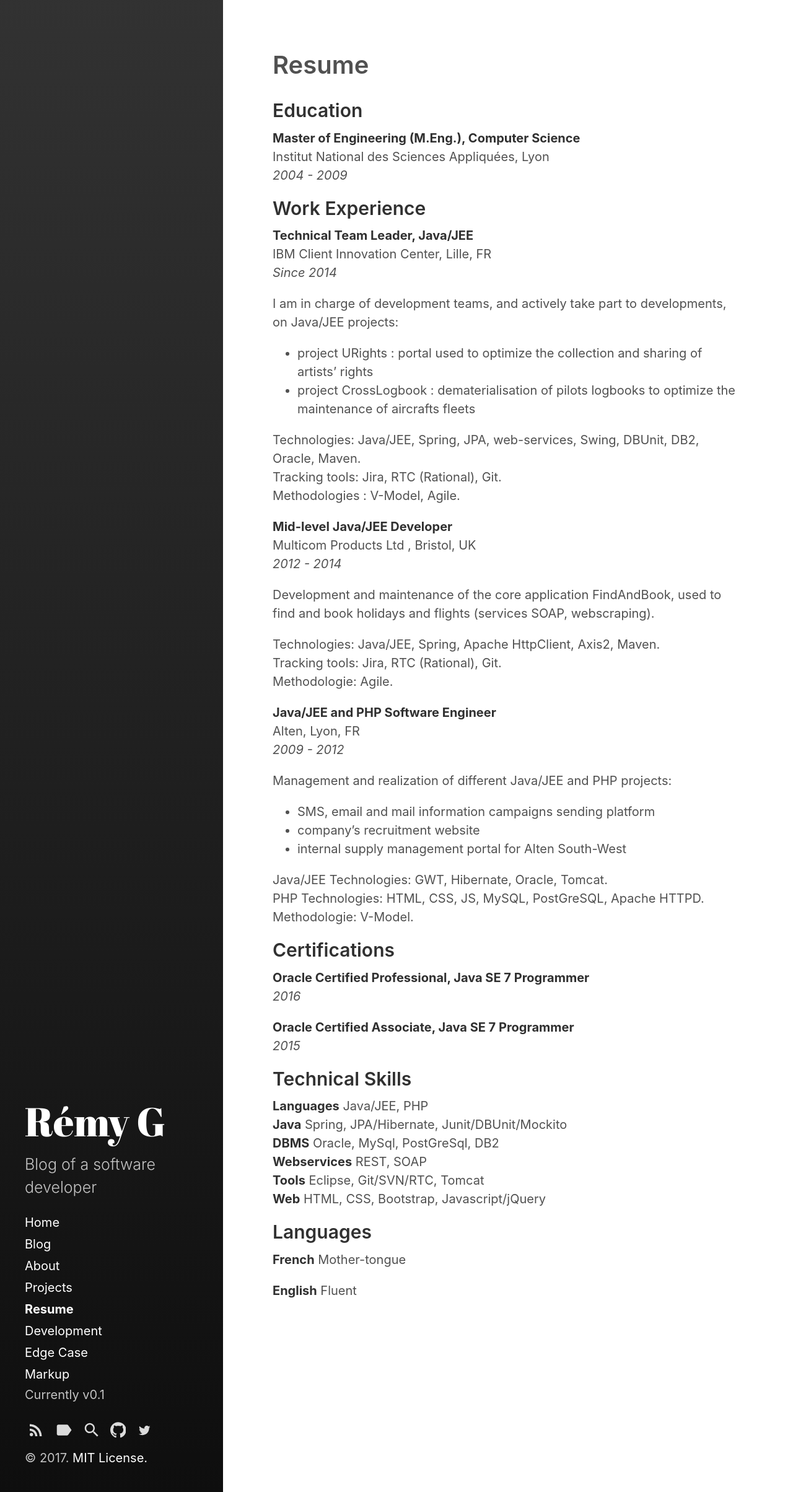
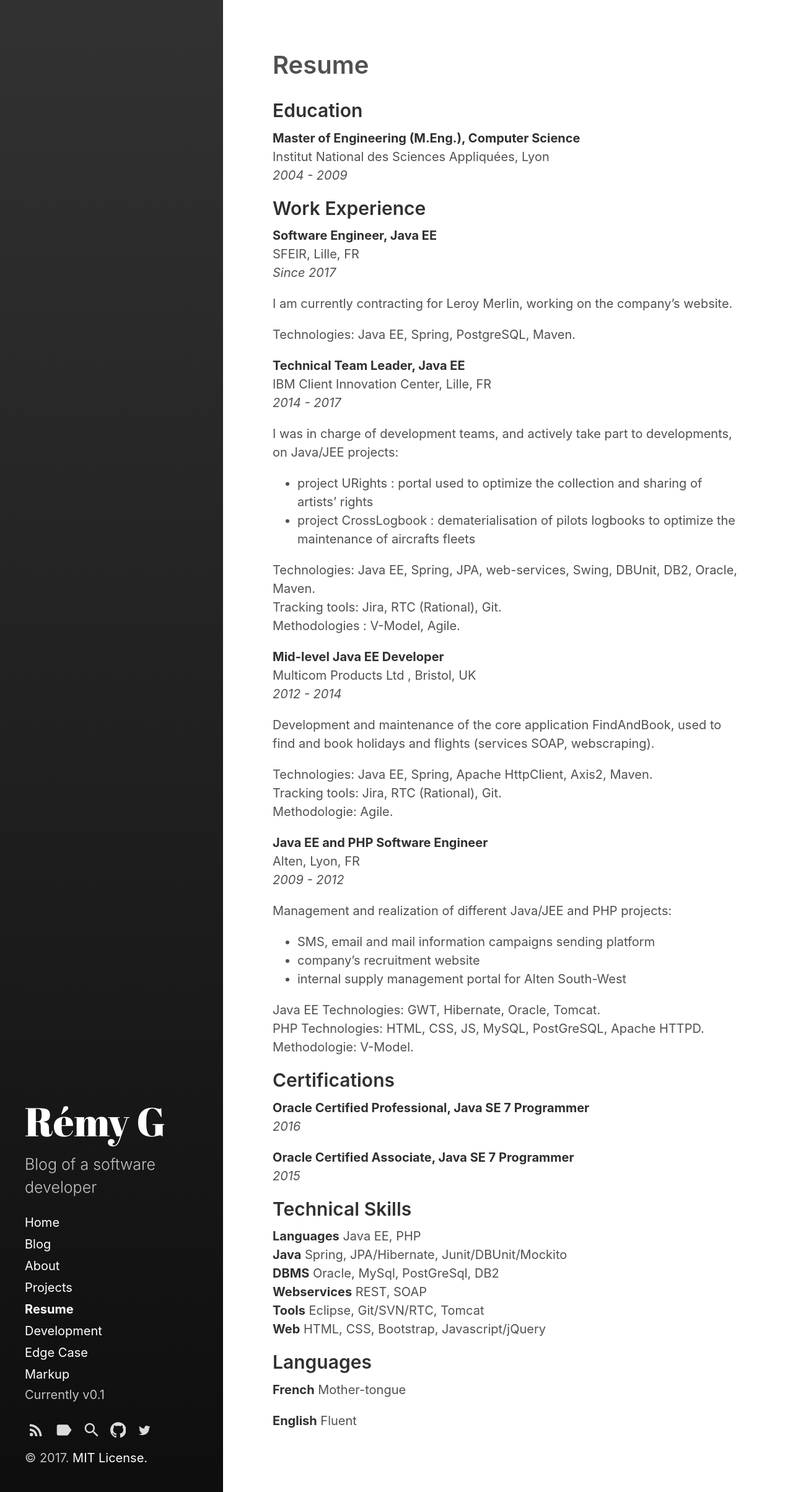
Before and after one commit to RemyG/remyg.ovh, a Jekyll site: the page built from site/_pages/resume.md, in a window 1280 px wide. Shown: the whole page at 62% size. Built offline with Jekyll 4.4.1, drawn with Linux system fonts in a browser that asks for light colours; comment, search, counter and statistics services are not loaded.

Commit message:
Updated resume

```diff
--- a/site/_pages/resume.md
+++ b/site/_pages/resume.md
@@ -13,29 +13,37 @@ Institut National des Sciences Appliquées, Lyon
 
 ## Work Experience
 
-**Technical Team Leader, Java/JEE**
+**Software Engineer, Java EE**
+SFEIR, Lille, FR
+*Since 2017*
+
+I am currently contracting for Leroy Merlin, working on the company's website.
+
+Technologies: Java EE, Spring, PostgreSQL, Maven.
+
+**Technical Team Leader, Java EE**
 IBM Client Innovation Center, Lille, FR
-*Since 2014*
+*2014 - 2017*
 
-I am in charge of development teams, and actively take part to developments, on Java/JEE projects:
+I was in charge of development teams, and actively take part to developments, on Java/JEE projects:
 * project URights : portal used to optimize the collection and sharing of artists’ rights
 * project CrossLogbook : dematerialisation of pilots logbooks to optimize the maintenance of aircrafts fleets
 
-Technologies: Java/JEE, Spring, JPA, web-services, Swing, DBUnit, DB2, Oracle, Maven.
+Technologies: Java EE, Spring, JPA, web-services, Swing, DBUnit, DB2, Oracle, Maven.
 Tracking tools: Jira, RTC (Rational), Git.
 Methodologies : V-Model, Agile.
 
-**Mid-level Java/JEE Developer**
+**Mid-level Java EE Developer**
 Multicom Products Ltd , Bristol, UK
 *2012 - 2014*
 
 Development and maintenance of the core application FindAndBook, used to find and book holidays and flights (services SOAP, webscraping).
 
-Technologies: Java/JEE, Spring, Apache HttpClient, Axis2, Maven.
+Technologies: Java EE, Spring, Apache HttpClient, Axis2, Maven.
 Tracking tools: Jira, RTC (Rational), Git.
 Methodologie: Agile.
 
-**Java/JEE and PHP Software Engineer**
+**Java EE and PHP Software Engineer**
 Alten, Lyon, FR
 *2009 - 2012*
 
@@ -44,7 +52,7 @@ Management and realization of different Java/JEE and PHP projects:
 * company’s recruitment website
 * internal supply management portal for Alten South-West
 
-Java/JEE Technologies: GWT, Hibernate, Oracle, Tomcat.
+Java EE Technologies: GWT, Hibernate, Oracle, Tomcat.
 PHP Technologies: HTML, CSS, JS, MySQL, PostGreSQL, Apache HTTPD.
 Methodologie: V-Model.
 
@@ -58,7 +66,7 @@ Methodologie: V-Model.
 
 ## Technical Skills
 
-**Languages** Java/JEE, PHP
+**Languages** Java EE, PHP
 **Java** Spring, JPA/Hibernate, Junit/DBUnit/Mockito
 **DBMS** Oracle, MySql, PostGreSql, DB2
 **Webservices** REST, SOAP
```
